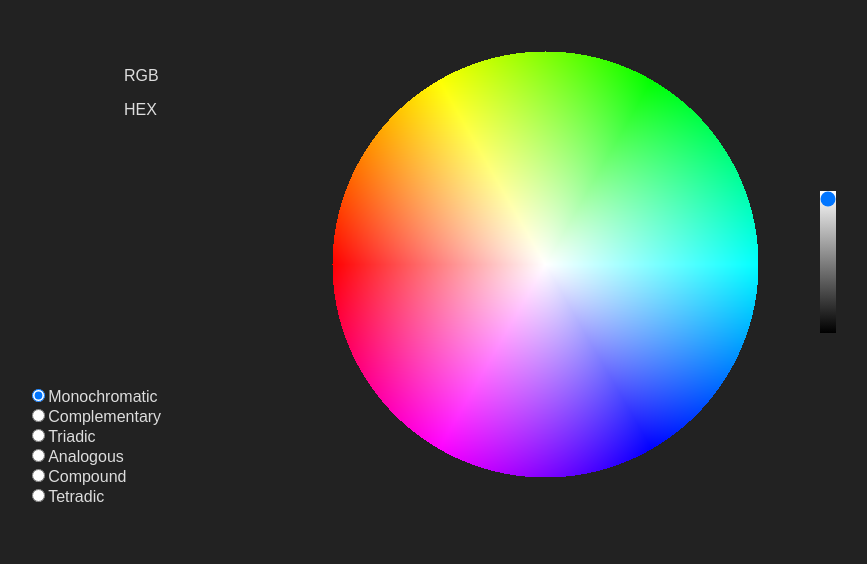
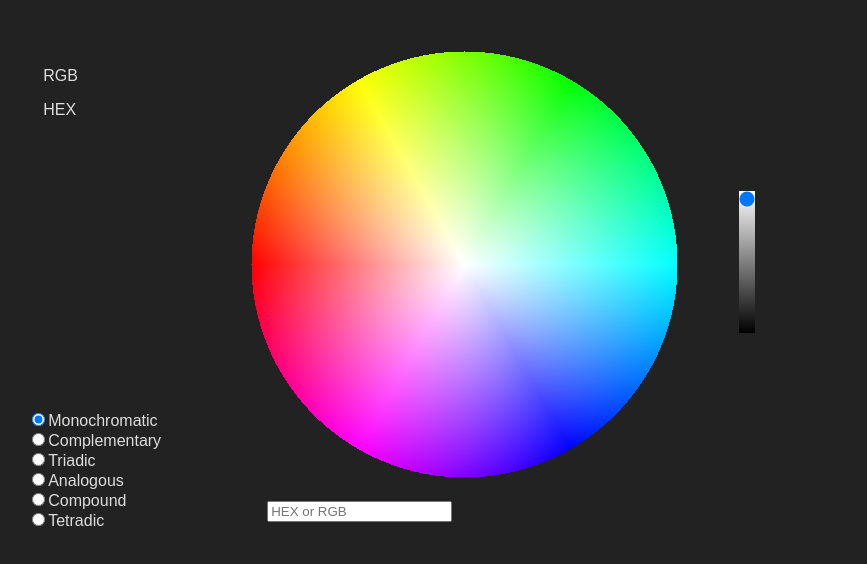
Before and after one commit to joyfulstick/palette, a React (Create React App) app: page / in a window 1280 px wide. Shown: the top 564 px of the page, without its empty margins (24-891 px from the left). Built offline with nearby package versions, Linux system fonts and the light colour scheme.

Commit message:
Add colors input

```diff
--- a/src/components/ColorInfo/ColorInfo.css
+++ b/src/components/ColorInfo/ColorInfo.css
@@ -1,16 +1,22 @@
 .color-info {
-  width: 14rem;
-  grid-area: 2 / 2;
+  grid-area: 3 / 2;
+  justify-self: end;
+  align-self: end;
 }
 
 .color-info__sample {
-  margin: 0 1em;
+  margin: 1em;
   text-transform: uppercase;
+  display: block;
 }
 
 @media (min-width: 600px) {
   .color-info {
     grid-area: 1 / 1;
-    justify-self: end;
+    align-self: start;
+    width: 14rem;
+  }
+  .color-info__sample {
+    display: inline;
   }
 }
--- /dev/null
+++ b/src/components/ColorInput/ColorInput.css
@@ -0,0 +1,11 @@
+.color-input {
+  grid-area: 2 / 2;
+  align-self: center;
+  margin: 1rem;
+}
+
+@media (min-width: 600px) {
+}
+
+@media (min-width: 900px) {
+}
--- /dev/null
+++ b/src/components/ColorInput/ColorInput.js
@@ -0,0 +1,20 @@
+import React from 'react'
+import { COLOR_PATTERN } from '../../constants/patterns'
+import './ColorInput.css'
+
+const ColorInput = props => {
+  const pattern = COLOR_PATTERN.toString().replace(/\//g, '')
+  return (
+    <label className="color-input" htmlFor="color-input">
+      <input
+        type="text"
+        name="color-input"
+        placeholder="HEX or RGB"
+        pattern={pattern}
+        onChange={props.chenged}
+      />
+    </label>
+  )
+}
+
+export default ColorInput
--- a/src/components/Palette/Palette.css
+++ b/src/components/Palette/Palette.css
@@ -5,3 +5,9 @@
   grid-template-rows: repeat(4, auto);
   margin: 4vw;
 }
+
+@media (min-width: 600px) {
+  .main {
+    grid-template-columns: repeat(2, auto) 1fr;
+  }
+}
--- a/src/components/Palette/Palette.js
+++ b/src/components/Palette/Palette.js
@@ -1,16 +1,20 @@
 import React from 'react'
+import ColorInfo from '../ColorInfo/ColorInfo'
+import ColorInput from '../ColorInput/ColorInput'
+import CssCode from '../CssCode/CssCode'
 import HsvCylinder from '../HsvCylider/HsvCylinder'
-import ColorInfo from '../ColorInfo/ColorInfo'
+import Schemes from '../Schemes/Schemes'
 import Swatches from '../Swatches/Swatches'
-import Schemes from '../Schemes/Schemes'
-import CssCode from '../CssCode/CssCode'
+import { COLOR_PATTERN } from '../../constants/patterns'
 import {
-  xyToPolar,
+  arrayToRgbString,
+  hexToRgb,
+  hsvToRgb,
   radToDeg,
-  hsvToRgb,
   rgbToHex,
   rgbStringToHex,
   schemesGenerator,
+  xyToPolar,
 } from '../../lib/utility'
 import './Palette.css'
 
@@ -162,6 +166,31 @@ class Palette extends React.Component {
     alert('Code has been copied to clipboard :)')
   }
 
+  handleInput = e => {
+    const { value } = e.target
+    let rgbArr = [],
+      rgb = '',
+      hex = ''
+    if (!COLOR_PATTERN.test(value)) return
+    if (value.match(/^r/)) {
+      rgbArr = value
+        .replace(/[^\d,]/g, '')
+        .split(',')
+        .map(x => +x)
+      rgb = value
+      hex = rgbStringToHex(value)
+    } else if (value.match(/^#/)) {
+      rgbArr = hexToRgb(value)
+      rgb = arrayToRgbString(rgbArr)
+      hex = value
+    } else if (value.match(/^h/)) {
+      this.setState({ hsl: value })
+    }
+    const [r, g, b] = rgbArr
+    const schemes = schemesGenerator(r, g, b, this.state.schemeModel)
+    this.setState({ rgbColors: { rgb, hex, r, g, b }, schemes })
+  }
+
   render() {
     return (
       <main className="main">
@@ -193,6 +222,7 @@ class Palette extends React.Component {
             clickedButton={this.handlePick}
           />
         )}
+        <ColorInput chenged={this.handleInput} />
       </main>
     )
   }
--- /dev/null
+++ b/src/constants/patterns.js
@@ -0,0 +1 @@
+export const COLOR_PATTERN = /^(#[0-9a-f]{3}|#(?:[0-9a-f]{2}){2,4}|(rgb|hsl)a?\((-?\d+%?[,\s]+){2,3}\s*[\d.]+%?\))$/
```
Also changed, not shown: src/lib/utility.js.
